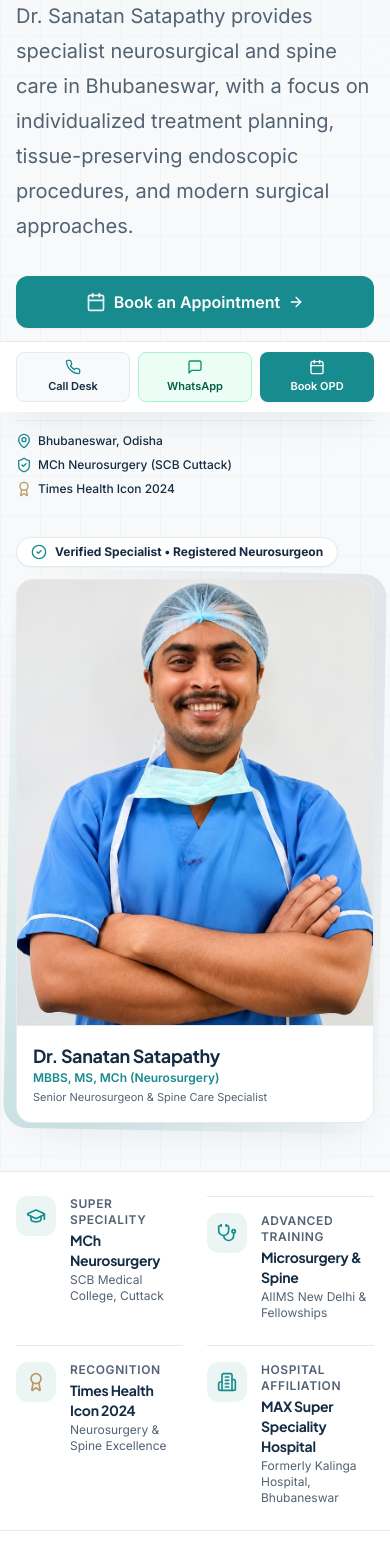
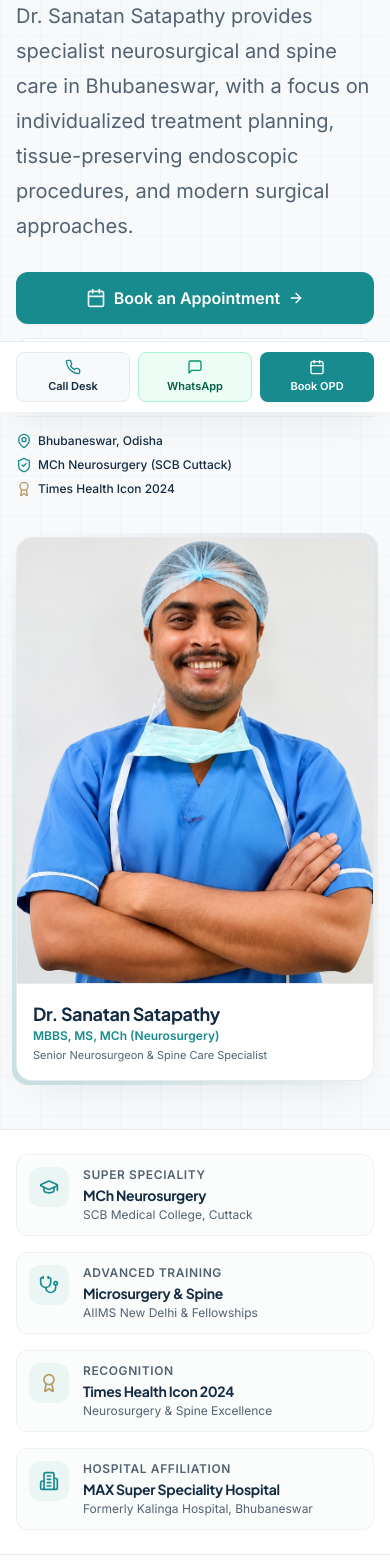
Before and after one commit to Jyoti-jitu/dr-sanatan-satapathy, a Next.js app: page / in a window 390 px wide. Shown: the part 432-1997 px from the top of the page. Built offline with nearby package versions, Linux system fonts and the light colour scheme.

Commit message:
Enhance mobile responsiveness and eliminate layout overflow

```diff
--- a/src/app/globals.css
+++ b/src/app/globals.css
@@ -18,6 +18,7 @@ html {
   scroll-behavior: smooth;
   color: #536273;
   background-color: #FFFFFF;
+  overflow-x: hidden;
 }
 
 body {
@@ -27,6 +28,9 @@ body {
   line-height: 1.65;
   background-color: #FFFFFF;
   color: #536273;
+  overflow-x: hidden;
+  position: relative;
+  width: 100%;
 }
 
 h1, h2, h3, h4, h5, h6 {
--- a/src/components/AwardsSection.js
+++ b/src/components/AwardsSection.js
@@ -21,14 +21,14 @@ export default function AwardsSection() {
         </div>
 
         {/* Featured Award Showcase Card */}
-        <div className="bg-gradient-to-br from-navy-dark via-navy to-navy-dark text-white rounded-3xl p-8 sm:p-12 border border-teal/40 shadow-elevated relative overflow-hidden mb-12">
+        <div className="bg-gradient-to-br from-navy-dark via-navy to-navy-dark text-white rounded-2xl sm:rounded-3xl p-5 sm:p-8 lg:p-12 border border-teal/40 shadow-elevated relative overflow-hidden mb-12">
           {/* Subtle gold glow */}
           <div className="absolute top-0 right-0 w-80 h-80 bg-gold/15 rounded-full blur-3xl pointer-events-none" />
 
           <div className="grid grid-cols-1 lg:grid-cols-12 gap-8 items-center relative z-10">
 
             {/* Award Icon Badge (4 cols) */}
-            <div className="lg:col-span-4 flex flex-col items-center justify-center p-8 rounded-2xl bg-white/5 border border-white/10 text-center">
+            <div className="lg:col-span-4 flex flex-col items-center justify-center p-5 sm:p-8 rounded-2xl bg-white/5 border border-white/10 text-center">
               <div className="w-20 h-20 rounded-full bg-gold/20 border-2 border-gold flex items-center justify-center text-gold mb-4 shadow-lg">
                 <Award className="w-10 h-10" />
               </div>
--- a/src/components/CredentialsStrip.js
+++ b/src/components/CredentialsStrip.js
@@ -5,10 +5,10 @@ export default function CredentialsStrip() {
   return (
     <section className="bg-white border-b border-neutral-border py-6 relative z-10">
       <div className="max-w-7xl mx-auto px-4 sm:px-6 lg:px-8">
-        <div className="grid grid-cols-2 lg:grid-cols-4 gap-6 lg:gap-8 divide-y lg:divide-y-0 lg:divide-x divide-neutral-border">
+        <div className="grid grid-cols-1 sm:grid-cols-2 lg:grid-cols-4 gap-4 sm:gap-6 lg:gap-8 lg:divide-x lg:divide-neutral-border">
 
           {/* Item 1 */}
-          <div className="flex items-start gap-3.5 pt-4 lg:pt-0 lg:px-4 first:pt-0 first:lg:pl-0">
+          <div className="flex items-start gap-3.5 p-3 sm:p-0 rounded-xl bg-neutral-offwhite/50 sm:bg-transparent border border-neutral-border/60 sm:border-0 lg:px-4 first:lg:pl-0">
             <div className="p-2.5 rounded-xl bg-teal-light text-teal shrink-0">
               <GraduationCap className="w-5 h-5" />
             </div>
@@ -22,7 +22,7 @@ export default function CredentialsStrip() {
           </div>
 
           {/* Item 2 */}
-          <div className="flex items-start gap-3.5 pt-4 lg:pt-0 lg:px-4">
+          <div className="flex items-start gap-3.5 p-3 sm:p-0 rounded-xl bg-neutral-offwhite/50 sm:bg-transparent border border-neutral-border/60 sm:border-0 lg:px-4">
             <div className="p-2.5 rounded-xl bg-teal-light text-teal shrink-0">
               <Stethoscope className="w-5 h-5" />
             </div>
@@ -36,7 +36,7 @@ export default function CredentialsStrip() {
           </div>
 
           {/* Item 3 */}
-          <div className="flex items-start gap-3.5 pt-4 lg:pt-0 lg:px-4">
+          <div className="flex items-start gap-3.5 p-3 sm:p-0 rounded-xl bg-neutral-offwhite/50 sm:bg-transparent border border-neutral-border/60 sm:border-0 lg:px-4">
             <div className="p-2.5 rounded-xl bg-teal-light text-teal shrink-0">
               <Award className="w-5 h-5 text-gold" />
             </div>
@@ -50,7 +50,7 @@ export default function CredentialsStrip() {
           </div>
 
           {/* Item 4 */}
-          <div className="flex items-start gap-3.5 pt-4 lg:pt-0 lg:px-4">
+          <div className="flex items-start gap-3.5 p-3 sm:p-0 rounded-xl bg-neutral-offwhite/50 sm:bg-transparent border border-neutral-border/60 sm:border-0 lg:px-4">
             <div className="p-2.5 rounded-xl bg-teal-light text-teal shrink-0">
               <Building2 className="w-5 h-5" />
             </div>
--- a/src/components/Footer.js
+++ b/src/components/Footer.js
@@ -173,7 +173,7 @@ export default function Footer() {
       </div>
 
       {/* Bottom Bar */}
-      <div className="border-t border-navy/80 bg-deep-navy/80 py-6 text-xs text-white/60">
+      <div className="border-t border-navy/80 bg-deep-navy/80 py-6 pb-24 lg:pb-6 text-xs text-white/60">
         <div className="max-w-7xl mx-auto px-4 sm:px-6 lg:px-8 flex flex-col md:flex-row items-center justify-between gap-4 text-center md:text-left">
           <p>
             &copy; {new Date().getFullYear()} Dr. Sanatan Satapathy. All rights reserved. Medical content published for patient educational awareness.
--- a/src/components/Hero.js
+++ b/src/components/Hero.js
@@ -13,18 +13,18 @@ export default function Hero() {
       <div className="absolute -top-40 right-0 w-96 h-96 bg-teal-light rounded-full blur-3xl opacity-50 pointer-events-none" />
 
       <div className="relative max-w-7xl mx-auto px-4 sm:px-6 lg:px-8">
-        <div className="grid grid-cols-1 lg:grid-cols-12 gap-10 lg:gap-8 items-start">
+        <div className="grid grid-cols-1 lg:grid-cols-12 gap-10 lg:gap-12 items-start">
 
           {/* Left Editorial Content (7 cols on lg) */}
-          <div className="lg:col-span-7 space-y-6 text-left">
+          <div className="lg:col-span-7 flex flex-col justify-start space-y-6 text-left">
 
-            {/* Eyebrow */}
-            <div className="inline-flex items-center gap-2 px-3.5 py-1.5 rounded-full bg-teal-light border border-teal/20 text-teal text-xs font-bold tracking-wider uppercase">
+            {/* Eyebrow - Perfectly aligned with right pill */}
+            <div className="inline-flex items-center gap-2 px-3.5 py-1.5 rounded-full bg-teal-light border border-teal/20 text-teal text-xs font-bold tracking-wider uppercase w-fit">
               <span className="w-2 h-2 rounded-full bg-teal animate-pulse" />
               <span>Brain & Spine Specialist</span>
             </div>
 
-            {/* Main Headline */}
+            {/* Main Headline - Starts at same baseline as Doctor Photo */}
             <h1 className="font-heading font-extrabold text-3xl sm:text-4xl lg:text-5xl text-navy-heading leading-[1.18] tracking-tight">
               Behind Every Diagnosis Is a Life. <br className="hidden sm:inline" />
               <span className="text-teal">Behind Every Treatment, a Responsibility.</span>
@@ -36,7 +36,7 @@ export default function Hero() {
             </p>
 
             {/* Action Buttons */}
-            <div className="pt-2 flex flex-col sm:flex-row items-stretch sm:items-center gap-3.5">
+            <div className="pt-1 flex flex-col sm:flex-row items-stretch sm:items-center gap-3.5">
               <Link
                 href="/contact"
                 className="inline-flex items-center justify-center gap-2 px-7 py-3.5 rounded-xl bg-teal hover:bg-teal-dark text-white font-semibold text-base shadow-sm hover:shadow-md transition-all group"
@@ -55,7 +55,7 @@ export default function Hero() {
             </div>
 
             {/* Trust line */}
-            <div className="pt-3 flex flex-wrap items-center gap-x-6 gap-y-2 text-xs font-medium text-neutral-body border-t border-neutral-border/70">
+            <div className="pt-4 flex flex-wrap items-center gap-x-6 gap-y-2 text-xs font-medium text-neutral-body border-t border-neutral-border/70">
               <div className="flex items-center gap-1.5 text-navy-heading">
                 <MapPin className="w-4 h-4 text-teal" />
                 <span>Bhubaneswar, Odisha</span>
@@ -75,20 +75,11 @@ export default function Hero() {
           </div>
 
           {/* Right Visual Composition (5 cols on lg) */}
-          <div className="lg:col-span-5 relative flex flex-col items-center lg:items-end justify-center">
+          <div className="lg:col-span-5 flex flex-col items-center lg:items-end justify-start">
+            <div className="relative w-full max-w-[380px]">
 
-            {/* Verified Specialist Pill positioned ABOVE the hero image */}
-            <div className="w-full max-w-md mb-3 flex items-center justify-start">
-              <div className="inline-flex items-center gap-2 px-3.5 py-1.5 rounded-full bg-white shadow-sm border border-neutral-border text-navy-heading text-xs font-bold">
-                <CheckCircle2 className="w-4 h-4 text-teal shrink-0" />
-                <span>Verified Specialist • Registered Neurosurgeon</span>
-              </div>
-            </div>
-
-            <div className="relative w-full max-w-md">
-
-              {/* Decorative subtle border frame */}
-              <div className="absolute -inset-2 rounded-3xl bg-gradient-to-tr from-teal/20 via-transparent to-navy/10 transform rotate-1" />
+              {/* Clean non-rotated decorative border frame */}
+              <div className="absolute -inset-1 rounded-2xl bg-gradient-to-tr from-teal/20 via-transparent to-navy/10" />
 
               {/* Doctor Portrait Card */}
               <div className="relative rounded-2xl overflow-hidden bg-white shadow-elevated border border-neutral-border">
@@ -98,7 +89,7 @@ export default function Hero() {
                     alt={`${doctorData.name} - Senior Neurosurgeon & Spine Surgeon in Bhubaneswar`}
                     fill
                     priority
-                    sizes="(max-width: 768px) 100vw, 450px"
+                    sizes="(max-width: 768px) 100vw, 380px"
                     className="object-cover object-top"
                   />
                 </div>
--- a/src/components/Navbar.js
+++ b/src/components/Navbar.js
@@ -254,8 +254,8 @@ export default function Navbar() {
 
       {/* Mobile Drawer Menu */}
       {mobileMenuOpen && (
-        <div className="lg:hidden fixed inset-0 top-[110px] bg-white z-40 overflow-y-auto border-t border-neutral-border animate-in fade-in duration-200">
-          <div className="px-6 py-6 space-y-4">
+        <div className="lg:hidden absolute top-full left-0 right-0 h-[calc(100dvh-100%)] max-h-[calc(100vh-64px)] bg-white z-40 overflow-y-auto border-t border-neutral-border shadow-2xl animate-in fade-in duration-200">
+          <div className="px-6 py-6 pb-24 space-y-4">
             <nav className="space-y-1">
               <Link
                 href="/"
--- a/src/components/SpineFeature.js
+++ b/src/components/SpineFeature.js
@@ -133,8 +133,8 @@ export default function SpineFeature() {
             </div>
 
             {/* Quick Stat Overlay */}
-            <div className="absolute -top-4 -left-4 sm:-left-6 bg-white p-4 rounded-xl shadow-card border border-neutral-border max-w-[200px]">
-              <p className="text-2xl font-heading font-extrabold text-teal">
+            <div className="absolute top-3 left-3 sm:-top-4 sm:-left-6 bg-white p-3.5 sm:p-4 rounded-xl shadow-card border border-neutral-border max-w-[180px] sm:max-w-[200px]">
+              <p className="text-xl sm:text-2xl font-heading font-extrabold text-teal">
                 &lt; 10 mm
               </p>
               <p className="text-xs font-semibold text-navy-heading mt-0.5">
--- a/src/components/TimelineSection.js
+++ b/src/components/TimelineSection.js
@@ -28,7 +28,7 @@ export default function TimelineSection() {
               <div className="absolute -left-[9px] top-1.5 w-4 h-4 rounded-full bg-white border-4 border-teal shadow-sm" />
 
               {/* Institution / Stage Tag (Left on desktop) */}
-              <div className="sm:absolute sm:-left-36 sm:top-1 sm:w-28 sm:text-right">
+              <div className="mb-2 sm:mb-0 sm:absolute sm:-left-36 sm:top-1 sm:w-28 sm:text-right">
                 <span className="inline-block px-2.5 py-1 rounded bg-white border border-neutral-border text-[11px] font-bold text-navy-heading">
                   {item.year}
                 </span>
```
Also changed, not shown: src/components/ConditionsSection.js (+4 -4 lines).
